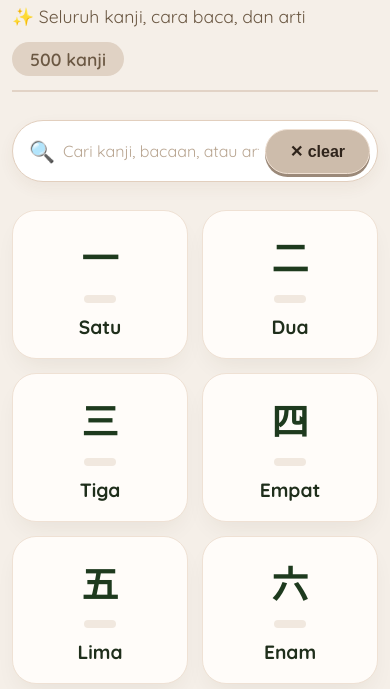
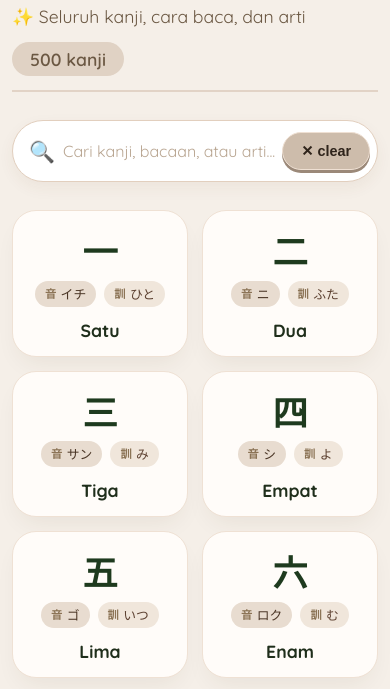
Before and after one commit to fauzired569/belajar-JFT, a plain HTML site: page kanji semua.html in a window 390 px wide. Shown: the part 145-834 px from the top of the page. Drawn offline with Linux system fonts and the light colour scheme.

Commit message:
Update kanji semua.html

```diff
--- a/kanji semua.html
+++ b/kanji semua.html
@@ -4,7 +4,6 @@
     <meta charset="UTF-8">
     <meta name="viewport" content="width=device-width, initial-scale=1.0, maximum-scale=2.0, user-scalable=yes">
     <title>📚 Daftar Lengkap Kanji Kosakata</title>
-  <!-- Font -->
     <link rel="preconnect" href="https://fonts.googleapis.com">
     <link rel="preconnect" href="https://fonts.gstatic.com" crossorigin>
     <link href="https://fonts.googleapis.com/css2?family=Noto+Sans+JP:wght@400;500;600;700&family=Quicksand:wght@400;500;600;700&display=swap" rel="stylesheet">
@@ -27,7 +26,6 @@
             margin: 0 auto;
         }
 
-    /* header */
         .header {
             margin-bottom: 28px;
         }
@@ -72,7 +70,6 @@
             font-weight: 600;
         }
 
-    /* Pencarian */
         .search-section {
             margin: 22px 0 28px;
         }
@@ -92,6 +89,7 @@
             color: #9b846e;
             font-size: 1.3rem;
             margin-right: 8px;
+            flex-shrink: 0;
         }
 
         #searchInput {
@@ -103,6 +101,7 @@
             background: transparent;
             outline: none;
             color: #2e241c;
+            min-width: 0;
         }
 
         #searchInput::placeholder {
@@ -123,6 +122,8 @@
             border: 1px solid #efe0d3;
             box-shadow: 0 3px 0 #9b8979;
             margin: 3px 3px 3px 0;
+            white-space: nowrap;
+            flex-shrink: 0;
         }
 
         .search-wrapper button:active {
@@ -136,19 +137,17 @@
             font-size: 0.95rem;
         }
 
-    /* Grid kanji */
         .kanji-grid {
             display: grid;
-      grid-template-columns: repeat(auto-fill, minmax(200px, 1fr));
+            grid-template-columns: repeat(auto-fill, minmax(230px, 1fr));
             gap: 20px;
             margin-top: 10px;
         }
 
-    /* Kartu kanji */
         .kanji-item {
             background: #fffcf9;
             border-radius: 24px;
-      padding: 22px 16px 18px;
+            padding: 22px 18px 20px;
             box-shadow: 0 12px 24px -8px rgba(70, 50, 30, 0.08);
             border: 1px solid #efe1d4;
             transition: all 0.2s;
@@ -156,6 +155,7 @@
             flex-direction: column;
             align-items: center;
             text-align: center;
+            gap: 4px;
         }
 
         .kanji-item:hover {
@@ -170,32 +170,57 @@
             font-size: 2.8rem;
             line-height: 1.3;
             color: #1e3a1e;
-      margin-bottom: 14px;
             word-break: break-word;
         }
 
-    .kanji-reading {
+        .readings-row {
+            display: flex;
+            flex-wrap: wrap;
+            gap: 8px;
+            justify-content: center;
+            align-items: center;
+            margin: 4px 0 8px;
+        }
+
+        .reading-tag {
             font-family: 'Noto Sans JP', sans-serif;
             font-weight: 500;
-      font-size: 1.2rem;
-      color: #5a4a3a;
-      background: #f1e8df;
-      padding: 4px 16px;
+            font-size: 0.95rem;
+            padding: 5px 14px;
             border-radius: 40px;
-      display: inline-block;
-      margin-bottom: 12px;
             word-break: break-word;
+            line-height: 1.4;
+            display: inline-flex;
+            align-items: center;
+            gap: 4px;
+        }
+
+        .reading-tag.onyomi {
+            background: #e8dcd0;
+            color: #4a3525;
+        }
+
+        .reading-tag.kunyomi {
+            background: #f0e6db;
+            color: #5c4030;
+        }
+
+        .reading-tag .tag-label {
+            font-weight: 700;
+            font-size: 0.7rem;
+            letter-spacing: 0.5px;
+            color: #8b7355;
         }
 
         .kanji-meaning {
             font-weight: 700;
-      font-size: 1.4rem;
+            font-size: 1.3rem;
             color: #1f2e1b;
             line-height: 1.3;
             word-break: break-word;
+            padding: 0 4px;
         }
 
-    /* pesan kosong */
         .empty-message {
             grid-column: 1 / -1;
             text-align: center;
@@ -204,7 +229,6 @@
             color: #7f6e5d;
         }
 
-    /* navigasi bawah */
         .footer-nav {
             margin-top: 40px;
             display: flex;
@@ -242,26 +266,49 @@
             font-family: 'Quicksand', sans-serif;
         }
 
-    /* highlight pencarian */
         .highlight {
             background-color: #f9eeb2;
             border-radius: 6px;
             padding: 0 2px;
         }
 
-    /* responsif */
         @media (max-width: 520px) {
-      body { padding: 16px 12px; }
-      .kanji-grid { grid-template-columns: repeat(2, 1fr); gap: 14px; }
-      .kanji-char { font-size: 2.3rem; }
-      .kanji-reading { font-size: 1rem; }
-      .kanji-meaning { font-size: 1.2rem; }
-      .search-wrapper { padding-left: 16px; }
-      #searchInput { font-size: 1rem; }
+            body {
+                padding: 16px 12px;
+            }
+            .kanji-grid {
+                grid-template-columns: repeat(2, 1fr);
+                gap: 14px;
+            }
+            .kanji-item {
+                padding: 16px 10px 14px;
+            }
+            .kanji-char {
+                font-size: 2.2rem;
+            }
+            .reading-tag {
+                font-size: 0.8rem;
+                padding: 4px 10px;
+            }
+            .kanji-meaning {
+                font-size: 1.1rem;
+            }
+            .search-wrapper {
+                padding-left: 16px;
+            }
+            #searchInput {
+                font-size: 1rem;
+            }
+            .search-wrapper button {
+                padding: 10px 18px;
+                font-size: 0.9rem;
+            }
         }
 
         @media (max-width: 360px) {
-      .kanji-grid { grid-template-columns: 1fr; }
+            .kanji-grid {
+                grid-template-columns: 1fr;
+            }
         }
     </style>
 </head>
@@ -278,7 +325,6 @@
             </div>
         </div>
 
-  <!-- Pencarian -->
         <div class="search-section">
             <div class="search-wrapper">
                 <span class="search-icon">🔍</span>
@@ -288,37 +334,47 @@
             <div class="search-info" id="searchResultInfo"></div>
         </div>
 
-  <!-- Grid Kanji -->
         <div id="kanjiGrid" class="kanji-grid">
             <div class="empty-message">Memuat data kanji...</div>
         </div>
 
-  <!-- Footer -->
         <div class="footer-nav">
-    <a href="#" class="back-link" onclick="history.back(); return false;">← Kembali</a>
+            <a href="kanji%20utama.html" class="back-link">← Kembali ke Menu</a>
             <button class="scroll-top" onclick="window.scrollTo({top:0, behavior:'smooth'});">⬆️ Kembali ke atas</button>
         </div>
     </div>
 
     <script>
-  (function(){
+        (function() {
             "use strict";
 
-    // DOM
             const gridContainer = document.getElementById('kanjiGrid');
             const totalDisplay = document.getElementById('totalDisplay');
             const searchInput = document.getElementById('searchInput');
             const clearBtn = document.getElementById('clearSearchBtn');
             const searchResultInfo = document.getElementById('searchResultInfo');
 
-    let masterData = [];          // semua data dari JSON
-    let filteredData = [];        // data setelah filter
+            let masterData = [];
+            let filteredData = [];
             let currentSearchTerm = '';
 
-    // Render grid
+            function buildReadingTags(card) {
+                let html = '';
+                if (card.onyomi && card.onyomi !== '-') {
+                    html +=
+                        `<span class="reading-tag onyomi"><span class="tag-label">音</span> ${card.onyomi}</span>`;
+                }
+                if (card.kunyomi && card.kunyomi !== '-') {
+                    html +=
+                        `<span class="reading-tag kunyomi"><span class="tag-label">訓</span> ${card.kunyomi}</span>`;
+                }
+                return html;
+            }
+
             function renderGrid(data) {
                 if (!data.length) {
-        gridContainer.innerHTML = `<div class="empty-message">😕 Tidak ada kanji yang cocok.</div>`;
+                    gridContainer.innerHTML =
+                        `<div class="empty-message">😕 Tidak ada kanji yang cocok.</div>`;
                     searchResultInfo.textContent = `Tidak ada hasil untuk "${currentSearchTerm}"`;
                     totalDisplay.textContent = `0 kanji (dari ${masterData.length})`;
                     return;
@@ -329,7 +385,7 @@
                     html += `
                         <div class="kanji-item">
                             <div class="kanji-char">${item.kanji || '?'}</div>
-            <div class="kanji-reading">${item.reading || ''}</div>
+                            <div class="readings-row">${buildReadingTags(item)}</div>
                             <div class="kanji-meaning">${item.meaning || ''}</div>
                         </div>
                     `;
@@ -337,22 +393,20 @@
 
                 gridContainer.innerHTML = html;
 
-      // Update info
                 if (currentSearchTerm.trim() === '') {
                     totalDisplay.textContent = `${data.length} kanji`;
                     searchResultInfo.textContent = '';
                 } else {
                     totalDisplay.textContent = `${data.length} kanji (dari ${masterData.length})`;
-        searchResultInfo.textContent = `Menampilkan ${data.length} hasil untuk "${currentSearchTerm}"`;
+                    searchResultInfo.textContent =
+                        `Menampilkan ${data.length} hasil untuk "${currentSearchTerm}"`;
                 }
 
-      // Highlight teks jika ada pencarian
                 if (currentSearchTerm.trim() !== '') {
                     highlightText(currentSearchTerm);
                 }
             }
 
-    // Fungsi highlight
             function highlightText(term) {
                 if (!term) return;
                 const cards = document.querySelectorAll('.kanji-item');
@@ -360,12 +414,17 @@
 
                 cards.forEach(card => {
                     const charEl = card.querySelector('.kanji-char');
-        const readEl = card.querySelector('.kanji-reading');
-        const meanEl = card.querySelector('.kanji-meaning');
+                    const meaningEl = card.querySelector('.kanji-meaning');
+                    const readingTags = card.querySelectorAll('.reading-tag');
 
-        if (charEl) charEl.innerHTML = charEl.textContent.replace(regex, '<span class="highlight">$1</span>');
-        if (readEl) readEl.innerHTML = readEl.textContent.replace(regex, '<span class="highlight">$1</span>');
-        if (meanEl) meanEl.innerHTML = meanEl.textContent.replace(regex, '<span class="highlight">$1</span>');
+                    if (charEl) charEl.innerHTML = charEl.textContent.replace(regex,
+                        '<span class="highlight">$1</span>');
+                    if (meaningEl) meaningEl.innerHTML = meaningEl.textContent.replace(regex,
+                        '<span class="highlight">$1</span>');
+                    readingTags.forEach(tag => {
+                        tag.innerHTML = tag.textContent.replace(regex,
+                            '<span class="highlight">$1</span>');
+                    });
                 });
             }
 
@@ -373,7 +432,6 @@
                 return string.replace(/[.*+?^${}()|[\]\\]/g, '\\$&');
             }
 
-    // Filter data
             function filterData(searchTerm) {
                 const term = searchTerm.trim().toLowerCase();
                 currentSearchTerm = term;
@@ -383,7 +441,8 @@
                 } else {
                     filteredData = masterData.filter(item => {
                         return (item.kanji && item.kanji.toLowerCase().includes(term)) ||
-                 (item.reading && item.reading.toLowerCase().includes(term)) ||
+                            (item.kunyomi && item.kunyomi.toLowerCase().includes(term)) ||
+                            (item.onyomi && item.onyomi.toLowerCase().includes(term)) ||
                             (item.meaning && item.meaning.toLowerCase().includes(term));
                     });
                 }
@@ -391,10 +450,9 @@
                 renderGrid(filteredData);
             }
 
-    // Fetch data
             async function loadData() {
                 try {
-        const response = await fetch('data/Data Kanji.json');
+                    const response = await fetch('data/Data%20Kanji.json');
                     if (!response.ok) throw new Error(`HTTP ${response.status}`);
                     const json = await response.json();
                     masterData = json;
@@ -404,12 +462,12 @@
                     renderGrid(filteredData);
                 } catch (error) {
                     console.error('Gagal memuat data kanji:', error);
-        gridContainer.innerHTML = `<div class="empty-message">⚠️ Gagal memuat data. Pastikan file JSON tersedia.</div>`;
+                    gridContainer.innerHTML =
+                        `<div class="empty-message">⚠️ Gagal memuat data. Pastikan file JSON tersedia.</div>`;
                     totalDisplay.textContent = 'error';
                 }
             }
 
-    // Event listeners
             searchInput.addEventListener('input', (e) => {
                 filterData(e.target.value);
             });
@@ -427,7 +485,6 @@
                 }
             });
 
-    // Load
             loadData();
         })();
     </script>
```
Lines whose indentation alone changed are shown as unchanged.
